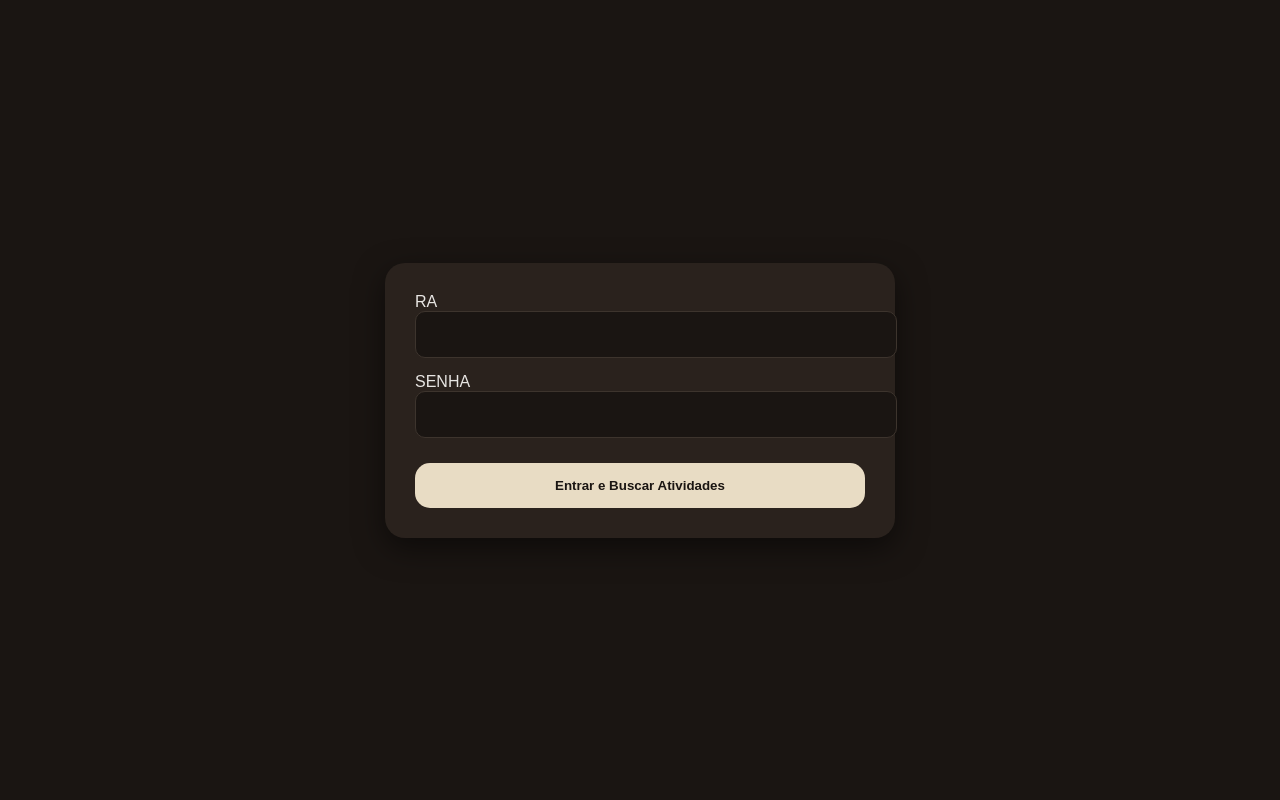
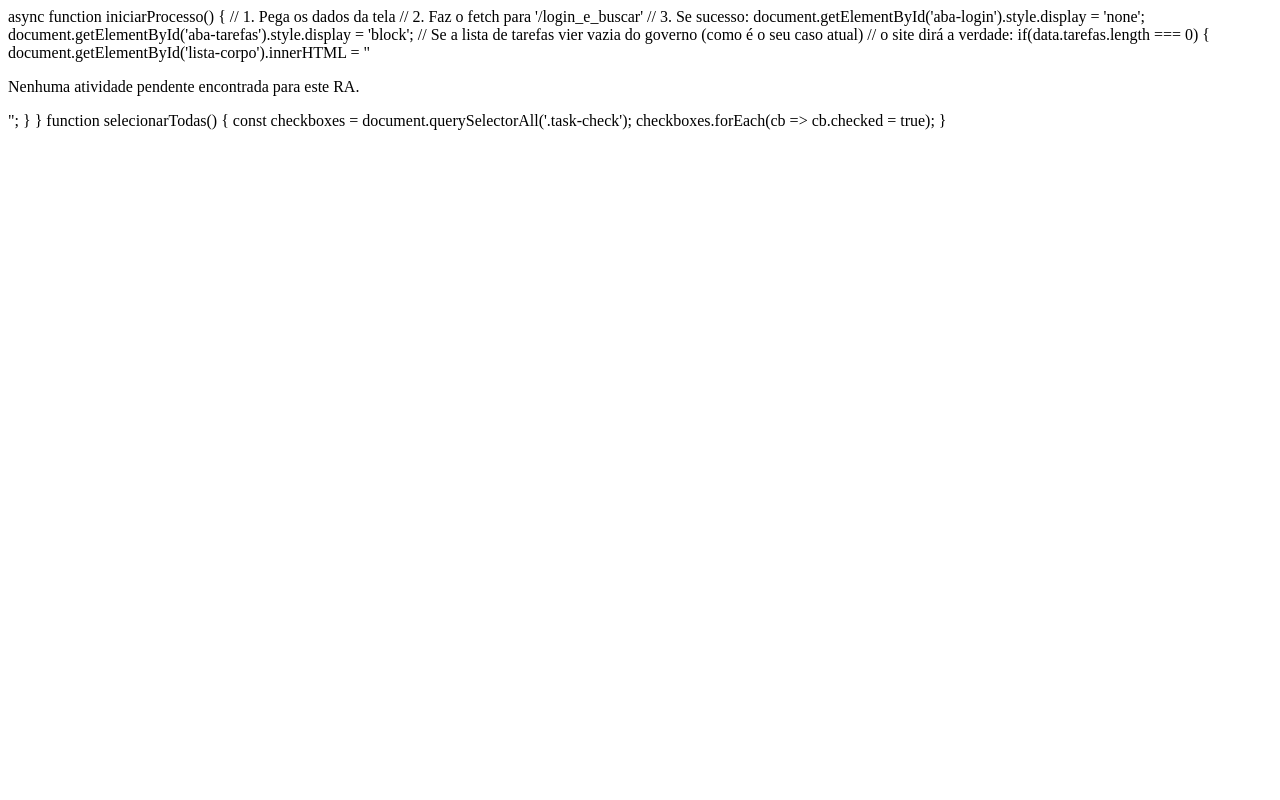
Before and after one commit to iron23292-cmd/PASF, a Flask app: page / in a window 1280 px wide. Run offline with Flask 3, Linux system fonts and the light colour scheme.

Commit message:
Update index.html

```diff
--- a/templates/index.html
+++ b/templates/index.html
@@ -1,87 +1,21 @@
-<!DOCTYPE html>
-<html lang="pt-br">
-<head>
-    <meta charset="UTF-8">
-    <title>PASF - Protótipo de Automação</title>
-    <style>
-        /* Estilos do seu Layout Escuro (Igual ao que você mandou) */
-        body { background: #1a1512; color: #e8e6e3; font-family: sans-serif; display: flex; justify-content: center; align-items: center; height: 100vh; margin: 0; }
-        .container { background: #2a221d; padding: 30px; border-radius: 20px; width: 450px; box-shadow: 0 10px 30px rgba(0,0,0,0.5); }
-        .hidden { display: none; }
+async function iniciarProcesso() {
+    // 1. Pega os dados da tela
+    // 2. Faz o fetch para '/login_e_buscar'
+    // 3. Se sucesso:
+    document.getElementById('aba-login').style.display = 'none';
+    document.getElementById('aba-tarefas').style.display = 'block';
 
-        /* Interface de Atividades (A Nova Aba) */
-        .atividades-lista { max-height: 300px; overflow-y: auto; margin: 20px 0; border: 1px solid #3d342d; padding: 10px; border-radius: 10px; }
-        .tarefa-item { display: flex; align-items: center; padding: 10px; border-bottom: 1px solid #3d342d; }
-        .delay-control { margin: 15px 0; padding: 10px; background: #1a1512; border-radius: 10px; font-size: 13px; }
+    // Se a lista de tarefas vier vazia do governo (como é o seu caso atual)
+    // o site dirá a verdade:
+    if(data.tarefas.length === 0) {
+        document.getElementById('lista-corpo').innerHTML = "<p>Nenhuma atividade pendente encontrada para este RA.</p>";
+    }
+}
 
-        /* Botões */
-        .btn { width: 100%; padding: 15px; margin-top: 10px; border-radius: 15px; border: none; font-weight: bold; cursor: pointer; transition: 0.2s; }
-        .btn-primary { background: #e8dcc4; color: #1a1512; }
-        .btn-select-all { background: #3d342d; color: #e8dcc4; margin-bottom: 10px; }
-    </style>
-</head>
-<body>
-    <div class="container">
-        <!-- ABA 1: LOGIN -->
-        <div id="aba-login">
-            <label>RA</label>
-            <input type="text" id="ra" style="width:100%; padding:15px; background:#1a1512; border:1px solid #3d342d; color:white; border-radius:10px; margin-bottom:15px;">
-            <label>SENHA</label>
-            <input type="password" id="senha" style="width:100%; padding:15px; background:#1a1512; border:1px solid #3d342d; color:white; border-radius:10px; margin-bottom:15px;">
+function selecionarTodas() {
+    const checkboxes = document.querySelectorAll('.task-check');
+    checkboxes.forEach(cb => cb.checked = true);
+}
 
-            <button class="btn btn-primary" onclick="conectar()">Entrar e Buscar Atividades</button>
-        </div>
-
-        <!-- ABA 2: SELEÇÃO DE TAREFAS (SÓ APARECE APÓS LOGIN) -->
-        <div id="aba-tarefas" class="hidden">
-            <h3>Atividades Encontradas</h3>
-
-            <button class="btn btn-select-all" onclick="selecionarTodas()">Selecionar Todas</button>
-
-            <div class="atividades-lista" id="lista-corpo">
-                <!-- O Bot vai injetar as tarefas aqui -->
-                <p style="text-align:center; color:#a8a095;">Buscando tarefas...</p>
-            </div>
-
-            <div class="delay-control">
-                Tempo por tarefa:
-                <select id="delay-tempo" style="background:#2a221d; color:white; border:1px solid #3d342d;">
-                    <option value="180">3 Minutos</option>
-                    <option value="240">4 Minutos</option>
-                    <option value="300" selected>5 Minutos</option>
-                </select>
-            </div>
-
-            <button class="btn btn-primary" onclick="iniciarAutomacao()">INICIAR RESOLUÇÃO</button>
-        </div>
-    </div>
-
-    <script>
-        function conectar() {
-            // Lógica de Troca de Aba
-            document.getElementById('aba-login').classList.add('hidden');
-            document.getElementById('aba-tarefas').classList.remove('hidden');
-
-            // Simulação da Varredura (Onde o bot busca na API)
-            setTimeout(() => {
-                const lista = document.getElementById('lista-corpo');
-                lista.innerHTML = `
-                    <div class="tarefa-item"><input type="checkbox" class="task-chk"> <span>Tarefa 01 - Matemática</span></div>
-                    <div class="tarefa-item"><input type="checkbox" class="task-chk"> <span>Tarefa 02 - Física</span></div>
-                    <div class="tarefa-item"><input type="checkbox" class="task-chk"> <span>Tarefa 03 - Química</span></div>
-                `;
-            }, 1500);
-        }
-
-        function selecionarTodas() {
-            const checkboxes = document.querySelectorAll('.task-chk');
-            checkboxes.forEach(cb => cb.checked = true);
-        }
-
-        function iniciarAutomacao() {
-            const tempo = document.getElementById('delay-tempo').value;
-            alert(`O BOT iniciou! Resolvendo tarefas selecionadas com intervalo de ${tempo/60} minutos.`);
-        }
-    </script>
 </body>
 </html>
```
